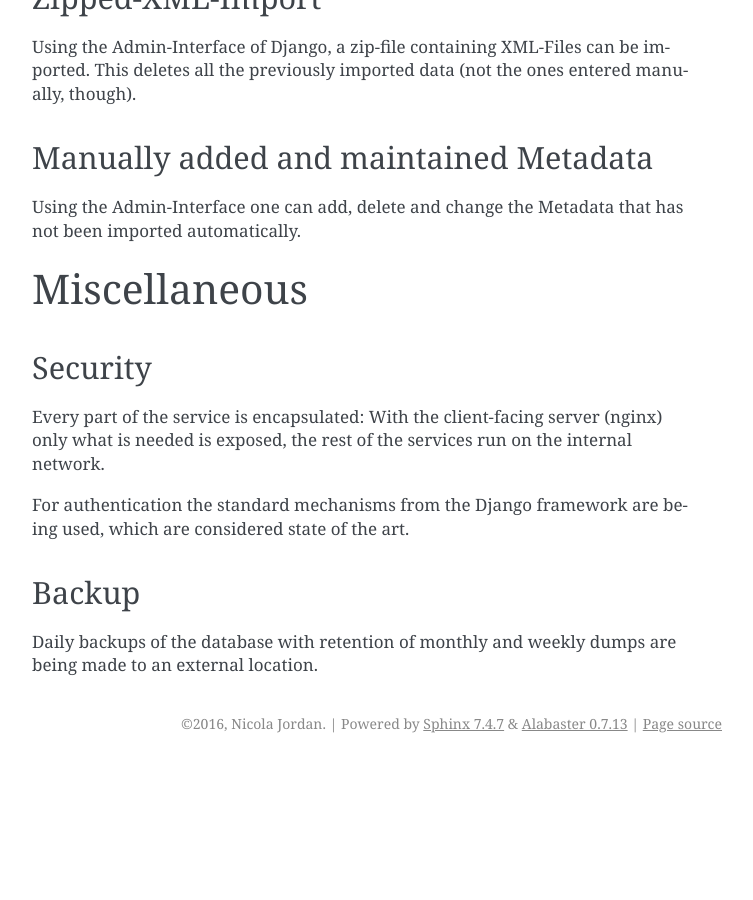
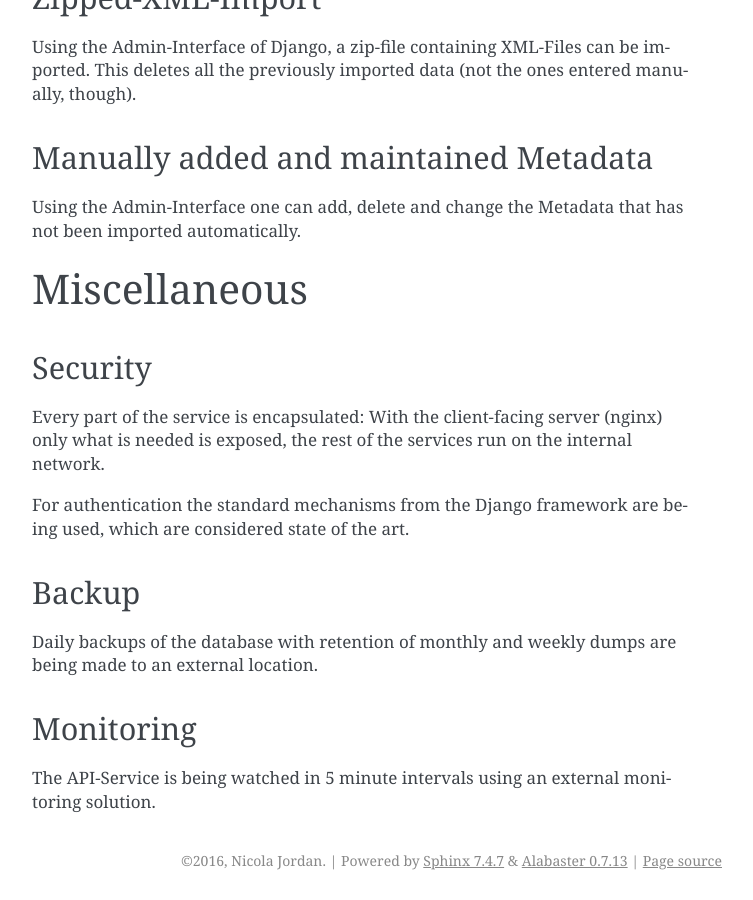
Before and after one commit to geometalab/G4SE-Compass, a Sphinx documentation site: the page built from docs/overview.rst, in a window 1280 px wide and 900 px high, scrolled down 4050 px. Shown: the whole window, without its empty margins (388-1141 px from the left). Built offline with Sphinx 7.4.7, drawn with Linux system fonts in a browser that asks for light colours; before the commit the page ends 4813 px from its top, so only the background shows below that.

Commit message:
add a line explaining monitoring

```diff
--- a/docs/overview.rst
+++ b/docs/overview.rst
@@ -182,3 +182,8 @@ Backup
 
 Daily backups of the database with retention of monthly and weekly dumps
 are being made to an external location.
+
+Monitoring
+~~~~~~~~~~
+
+The API-Service is being watched in 5 minute intervals using an external monitoring solution.
```
Also changed, not shown: 1 other file.
